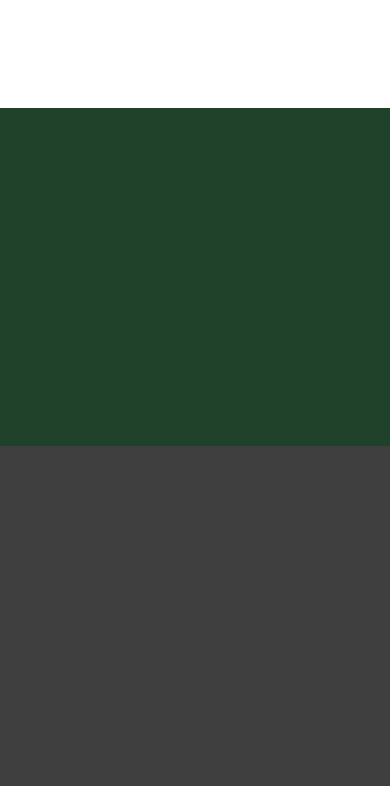
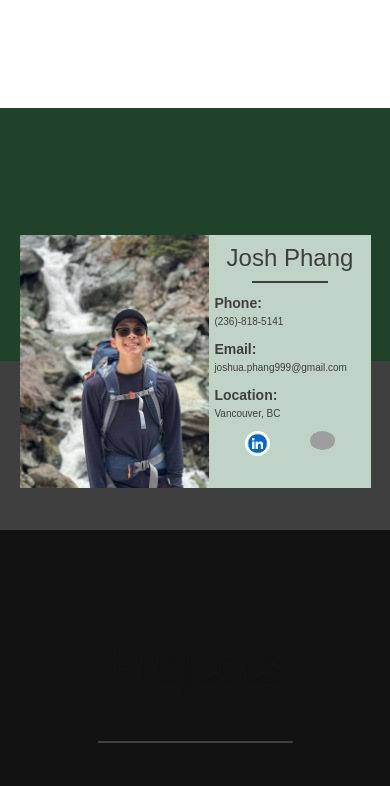
Before and after one commit to JoshPhang/joshphang.ca, a Next.js app: page / in a window 390 px wide. Shown: the part 736-1522 px from the top of the page. Built offline with nearby package versions, Linux system fonts and the light colour scheme; grey boxes are pictures that could not be loaded.

Commit message:
Cleaned up UI for mobile devices

```diff
--- a/src/app/Styles/about.css
+++ b/src/app/Styles/about.css
@@ -28,14 +28,14 @@
     display: flex;
     flex-wrap: wrap;
     background-color: #3f3f3f;
-    height: 100vh;
+    height: 50vh;
     overflow-y: hidden;
     overflow-x: hidden;
 }
 
 .blank-space {
     background-color: #20422b;
-    height: 40vh;
+    height: 30vh;
     width: 100vw;
 }
 
@@ -43,14 +43,14 @@
     display: flex;
     height: 30vh;
     width: 90vw;
-    opacity: 0;
+    opacity: 1;
     margin-left: 5vw;
-    margin-top: -25vh;
+    margin-top: -15vh;
 }
 
 .picture-popout {
     height: 100%;
-    opacity: 0;
+    opacity: 1;
     font-family: robot-regular;
     user-select: none;
 }
@@ -59,7 +59,7 @@
     width:50%;
     padding: 5px;
     text-align: center;
-    opacity: 0;
+    opacity: 1;
     background-color: #c0d3c7;
     color: #3f3f3f;
 }
--- a/src/app/Styles/education.css
+++ b/src/app/Styles/education.css
@@ -38,7 +38,7 @@
 
 .quarter-border-educ {
     height: 2px;
-    width: 40%;
+    width: 50vw;
     background-color: #3f3f3f;
     justify-self: center;
 }
@@ -131,7 +131,7 @@ li {
         opacity: 0;
         margin-left: 100px;
     }
-    95% {
+    100% {
         opacity: 1;
         margin-left: 0px;
     }
@@ -142,9 +142,9 @@ li {
         opacity: 0;
         margin-left: -100vw;
     }
-    95% {
+    100% {
         opacity: 1;
-        margin-left: 0px;
+        margin-left: 25vw;
     }
 }
 
--- a/src/app/Styles/projects.css
+++ b/src/app/Styles/projects.css
@@ -17,7 +17,7 @@
 
 .quarter-border {
     height: 2px;
-    width: 40%;
+    width: 50vw;
     background-color: #3f3f3f;
     justify-self: center;
 }
@@ -123,29 +123,29 @@ li {
 }
 
 @keyframes fade-in-right-p3{
-    20% {
+    10% {
         opacity: 0;
         margin-left: -100px;
     }
-    38% {
+    30% {
         opacity: 1;
         margin-left: 0px;
     }
 }
 
 @keyframes fade-in-left-p3{
-    20% {
+    10% {
         opacity: 0;
         margin-left: 100vw;
     }
-    38% {
+    30% {
         opacity: 1;
-        margin-left: 0px;
+        margin-left: 25vw;
     }
 }
 
 @keyframes fade-in-p3-proj1{
-    30% {
+    15% {
         opacity: 0;
     }
     40% {
@@ -154,19 +154,19 @@ li {
 }
 
 @keyframes fade-in-p3-proj2{
-    40% {
+    25% {
         opacity: 0;
     }
-    50% {
+    55% {
         opacity: 1;
     }
 }
 
 @keyframes fade-in-p3-proj3{
-    60% {
+    35% {
         opacity: 0;
     }
-    75% {
+    80% {
         opacity: 1;
     }
 }
```
